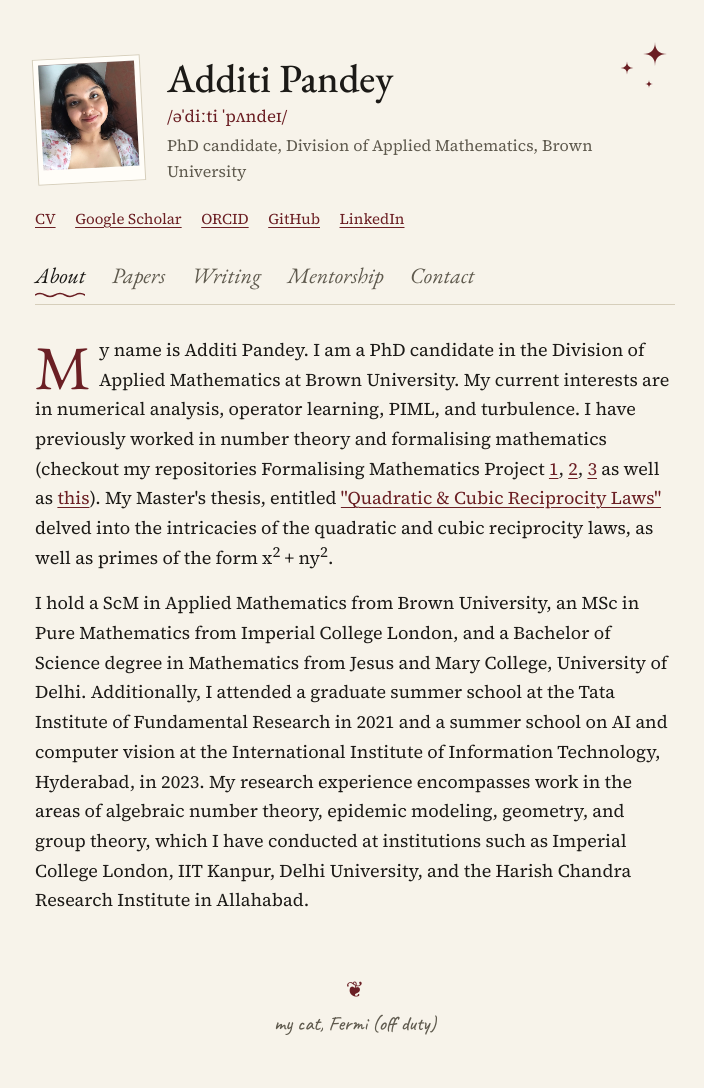
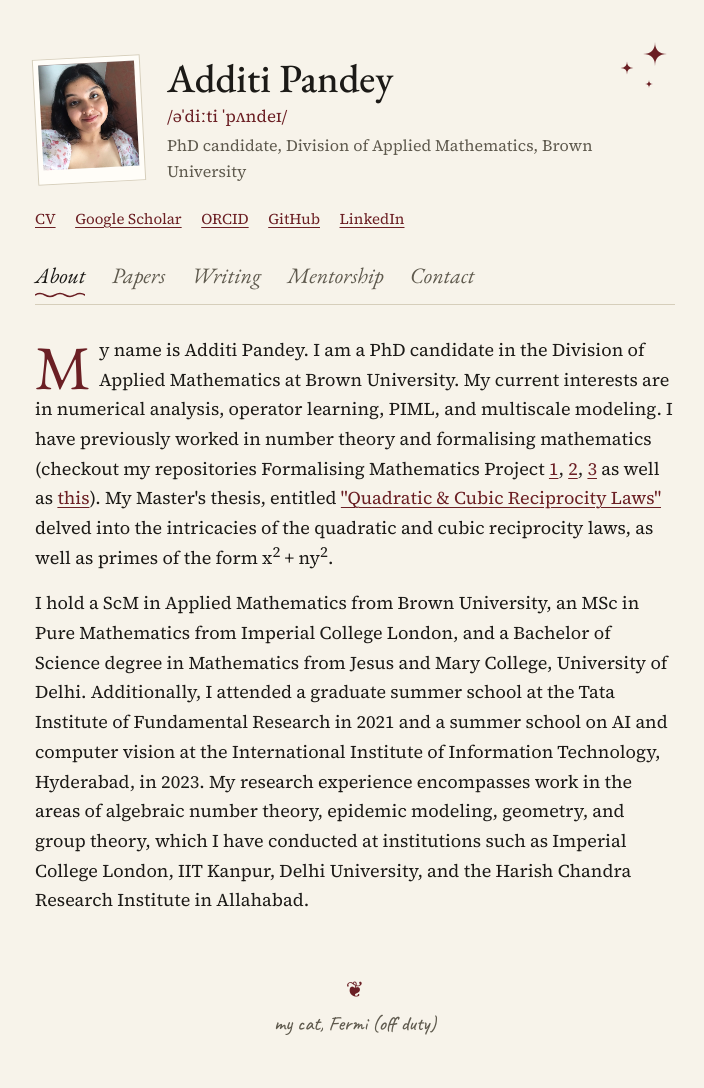
Before and after one commit to cyclotomicextension/cyclotomicextension.github.io, a Jekyll site: the page built from README.md, in a window 1280 px wide. Shown: the whole page, without its empty margins (285-989 px from the left). Built offline with Jekyll 4.4.1, drawn with Linux system fonts in a browser that asks for light colours; our own code applies the rules of GitHub Pages for plain Markdown files; part of the change alters nothing that is shown.

Commit message:
Link published versions of all papers, drop arXiv links, update interests
Co-Authored-By: Claude Fable 5.2 <noreply@anthropic.com>
Claude-Session: https://claude.ai/code/session_01FEBGovUbShpSd7nsMopTbG

```diff
--- a/README.md
+++ b/README.md
@@ -1,4 +1,4 @@
-<p>My name is Additi Pandey. I am a PhD candidate in the Division of Applied Mathematics at Brown University. My current interests are in numerical analysis, operator learning, PIML, and turbulence. I have previously worked in number theory and formalising mathematics (checkout my repositories Formalising Mathematics Project <a href="https://github.com/cyclotomicextension/Formalising-Mathematics-Project-1">1</a>, <a href="https://github.com/cyclotomicextension/Formalising-Mathematics-Project-2">2</a>, <a href="https://github.com/cyclotomicextension/Formalising-Mathematics-Project-3">3</a> as well as <a href="https://xenaproject.wordpress.com/2022/07/29/teaching-formalisation-to-mathematics-undergraduates/">this</a>). My Master's thesis, entitled <a href="https://github.com/cyclotomicextension/MSc-Thesis-Algebraic-Number-Theory-.git">"Quadratic & Cubic Reciprocity Laws"</a> delved into the intricacies of the quadratic and cubic reciprocity laws, as well as primes of the form x<sup>2</sup> + ny<sup>2</sup>.</p>
+<p>My name is Additi Pandey. I am a PhD candidate in the Division of Applied Mathematics at Brown University. My current interests are in numerical analysis, operator learning, PIML, and multiscale modeling. I have previously worked in number theory and formalising mathematics (checkout my repositories Formalising Mathematics Project <a href="https://github.com/cyclotomicextension/Formalising-Mathematics-Project-1">1</a>, <a href="https://github.com/cyclotomicextension/Formalising-Mathematics-Project-2">2</a>, <a href="https://github.com/cyclotomicextension/Formalising-Mathematics-Project-3">3</a> as well as <a href="https://xenaproject.wordpress.com/2022/07/29/teaching-formalisation-to-mathematics-undergraduates/">this</a>). My Master's thesis, entitled <a href="https://github.com/cyclotomicextension/MSc-Thesis-Algebraic-Number-Theory-.git">"Quadratic & Cubic Reciprocity Laws"</a> delved into the intricacies of the quadratic and cubic reciprocity laws, as well as primes of the form x<sup>2</sup> + ny<sup>2</sup>.</p>
 
 <p>I hold a ScM in Applied Mathematics from Brown University, an MSc in Pure Mathematics from Imperial College London, and a Bachelor of Science degree in Mathematics from Jesus and Mary College, University of Delhi. Additionally, I attended a graduate summer school at the Tata Institute of Fundamental Research in 2021 and a summer school on AI and computer vision at the International Institute of Information Technology, Hyderabad, in 2023. My research experience encompasses work in the areas of algebraic number theory, epidemic modeling, geometry, and group theory, which I have conducted at institutions such as Imperial College London, IIT Kanpur, Delhi University, and the Harish Chandra Research Institute in Allahabad.</p>
 <!--
--- a/_layouts/default.html
+++ b/_layouts/default.html
@@ -282,7 +282,7 @@
 
   <!-- ===== tab: Papers ===== -->
   <section id="papers">
-    <h2 id="publications">Publications and Preprints</h2>
+    <h2 id="publications">Publications</h2>
 
     <ol class="pubs">
 
@@ -290,21 +290,21 @@
         <strong>Pandey, Additi</strong>, Liang Wei, Hessam Babaee, and George Em Karniadakis.
         "Kinetic-Mamba: Mamba-Assisted Predictions of Stiff Chemical Kinetics."
         <em>Journal of Machine Learning for Modeling and Computing</em> 7, no. 4 (2026).
-        <a href="https://doi.org/10.1615/JMachLearnModelComput.2026064419" target="_blank" rel="noopener">Published version</a>,
-        <a href="https://arxiv.org/abs/2512.14471" target="_blank" rel="noopener">arXiv:2512.14471</a>
+        <a href="https://doi.org/10.1615/JMachLearnModelComput.2026064419" target="_blank" rel="noopener">Published version</a>
       </li>
 
       <li>
         Nath, Kamaljyoti, <strong>Additi Pandey</strong>, Bryan T. Susi, Hessam Babaee, and George Em Karniadakis.
         “AMORE: Adaptive Multi-Output Operator Network for Stiff Chemical Kinetics.”
-        <em>arXiv</em> preprint arXiv:2510.12999 (2025).
-        <a href="https://arxiv.org/abs/2510.12999" target="_blank" rel="noopener">arXiv:2510.12999</a>
+        <em>Journal of Computational Physics</em> (2026): 115030.
+        <a href="https://doi.org/10.1016/j.jcp.2026.115030" target="_blank" rel="noopener">Published version</a>
       </li>
 
       <li>
         Shukla, Khemraj, Zongren Zou, Chi Hin Chan, <strong>Additi Pandey</strong>, Zhicheng Wang, and George Em Karniadakis.
         “NeuroSEM: A hybrid framework for simulating multiphysics problems by coupling PINNs and spectral elements.”
         <em>Computer Methods in Applied Mechanics and Engineering</em> 433 (2025): 117498.
+        <a href="https://doi.org/10.1016/j.cma.2024.117498" target="_blank" rel="noopener">Published version</a>
       </li>
 
     </ol>
```
